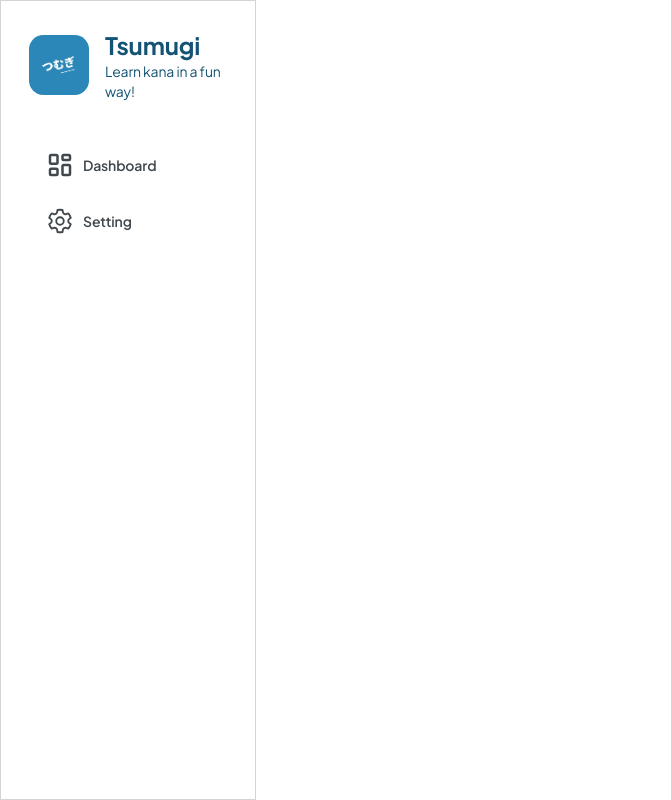
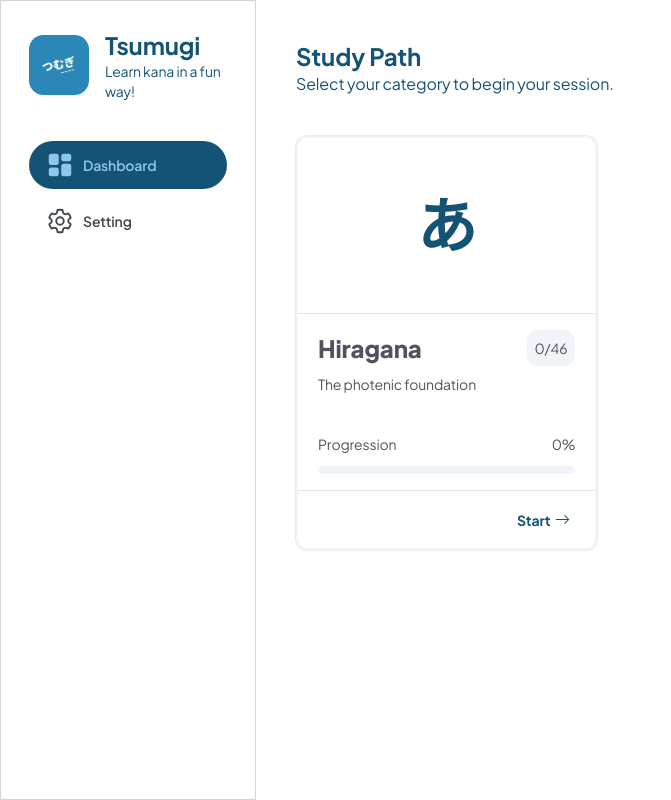
Before and after one commit to ryaand/Tsumugi, a React (Vite) app: page /mainMenu in a window 1280 px wide. Shown: the whole page, without its empty margins (0-671 px from the left). Built offline with nearby package versions, Linux system fonts and the light colour scheme.

Commit message:
refactor(navbar): add currentPath function

```diff
--- a/src/App.tsx
+++ b/src/App.tsx
@@ -24,7 +24,7 @@ const App = () => {
                 <Navbar />
                 <main className='flex-1'>
                     <Routes>
-                        <Route path='/' element={<MainMenu />} />
+                        <Route path='/mainMenu' element={<MainMenu />} />
                         <Route path='/settings' element={<SettingMenu />} />
                     </Routes>
                 </main>
--- a/src/features/mainMenu/page.tsx
+++ b/src/features/mainMenu/page.tsx
@@ -9,13 +9,13 @@ const MainMenu = () => {
                 <p>Select your category to begin your session.</p>
             </div>
             <div className="flex w-full pt-10 gap-5 items-center">
-                <Link to={"/hiraganaPickKana"} className="w-1/3">
+                <Link to={"/mainMenu/hiraganaPickKana"} className="w-1/3">
                     <PickCard picture={"あ"} title={"Hiragana"} description={"The photenic foundation"} />
                 </Link>
-                <Link to={"/hiraganaPickKana"} className="w-1/3 pointer-events-none opacity-0">
+                <Link to={"/mainMenu/hiraganaPickKana"} className="w-1/3 pointer-events-none opacity-0">
                     <PickCard picture={"ア"} title={"Katakana"} description={"For foreign words"} />
                 </Link>
-                <Link to={"/hiraganaPickKana"} className="w-1/3 pointer-events-none opacity-0">
+                <Link to={"/mainMenu/hiraganaPickKana"} className="w-1/3 pointer-events-none opacity-0">
                     <PickCard picture={"学"} title={"Kanji"} description={"Logographic characters"} />
                 </Link>
             </div>
--- a/src/utilities/navbar.tsx
+++ b/src/utilities/navbar.tsx
@@ -1,9 +1,14 @@
-import { NavLink } from "react-router-dom"
+import { NavLink, useLocation } from "react-router-dom"
 
 const Navbar = () => {
-    const getMenuClass = ({ isActive }) => {
+    const location = useLocation()
+    const currentPath = location.pathname
+
+    const isMainMenu = currentPath.startsWith("/mainMenu")
+    const isSettings = currentPath.startsWith("/settings")
+
+    const getMenuClass = (isActive: boolean) => {
         const baseClass = "flex justify-start p-3 px-4 gap-2 rounded-full items-center h-12 w-full"
-
         if (isActive) {
             return `${baseClass} bg-accent-foreground text-[rgb(145,198,236)]`
         } else {
@@ -21,21 +26,13 @@ const Navbar = () => {
                 </div>
             </div>
             <div className="font-semibold text-sm w-full gap-2 flex flex-col">
-                <NavLink to="/" className={getMenuClass} end>
-                    {({ isActive }) => (
-                        <>
-                            <svg xmlns="http://www.w3.org/2000/svg" width="30" height="30" viewBox="0 0 24 24"><path fill={isActive ? "rgb(145,198,236)" : "none"} stroke={isActive ? "rgb(145,198,236)" : "rgb(65,72,77)"} strokeWidth="2" d="M4 5a1 1 0 0 1 1-1h4a1 1 0 0 1 1 1v5a1 1 0 0 1-1 1H5a1 1 0 0 1-1-1V5Zm10 0a1 1 0 0 1 1-1h4a1 1 0 0 1 1 1v2a1 1 0 0 1-1 1h-4a1 1 0 0 1-1-1V5ZM4 16a1 1 0 0 1 1-1h4a1 1 0 0 1 1 1v3a1 1 0 0 1-1 1H5a1 1 0 0 1-1-1v-3Zm10-3a1 1 0 0 1 1-1h4a1 1 0 0 1 1 1v6a1 1 0 0 1-1 1h-4a1 1 0 0 1-1-1v-6Z" /></svg>
-                            <p>Dashboard</p>
-                        </>
-                    )}
+                <NavLink to="/mainMenu" className={getMenuClass(isMainMenu)} end>
+                    <svg xmlns="http://www.w3.org/2000/svg" width="30" height="30" viewBox="0 0 24 24"><path fill={isMainMenu ? "rgb(145,198,236)" : "none"} stroke={isMainMenu ? "rgb(145,198,236)" : "rgb(65,72,77)"} strokeWidth="2" d="M4 5a1 1 0 0 1 1-1h4a1 1 0 0 1 1 1v5a1 1 0 0 1-1 1H5a1 1 0 0 1-1-1V5Zm10 0a1 1 0 0 1 1-1h4a1 1 0 0 1 1 1v2a1 1 0 0 1-1 1h-4a1 1 0 0 1-1-1V5ZM4 16a1 1 0 0 1 1-1h4a1 1 0 0 1 1 1v3a1 1 0 0 1-1 1H5a1 1 0 0 1-1-1v-3Zm10-3a1 1 0 0 1 1-1h4a1 1 0 0 1 1 1v6a1 1 0 0 1-1 1h-4a1 1 0 0 1-1-1v-6Z" /></svg>
+                    <p>Dashboard</p>
                 </NavLink>
-                <NavLink to="/settings" className={getMenuClass}>
-                    {({ isActive }) => (
-                        <>
-                            <svg xmlns="http://www.w3.org/2000/svg" width="30" height="30" viewBox="0 0 24 24"><path fill={isActive ? "rgb(145,198,236)" : "none"} stroke={isActive ? "rgb(145,198,236)" : "rgb(65,72,77)"} stroke-linecap="round" stroke-linejoin="round" stroke-width="1.5" d="M7.05 6.462a2 2 0 0 0 2.63-1.519l.32-1.72a9 9 0 0 1 3.998 0l.322 1.72a2 2 0 0 0 2.63 1.519l1.649-.58a9 9 0 0 1 2.001 3.46l-1.33 1.14a2 2 0 0 0 0 3.037l1.33 1.139a9 9 0 0 1-2.001 3.46l-1.65-.58a2 2 0 0 0-2.63 1.519L14 20.777a9 9 0 0 1-3.998 0l-.322-1.72a2 2 0 0 0-2.63-1.519l-1.649.58a9 9 0 0 1-2.001-3.46l1.33-1.14a2 2 0 0 0 0-3.036L3.4 9.342a9 9 0 0 1 2-3.46zM12 9a3 3 0 1 1 0 6a3 3 0 0 1 0-6" clip-rule="evenodd" /></svg>
-                            <p>Setting</p>
-                        </>
-                    )}
+                <NavLink to="/settings" className={getMenuClass(isSettings)}>
+                    <svg xmlns="http://www.w3.org/2000/svg" width="30" height="30" viewBox="0 0 24 24"><path fill={isSettings ? "rgb(145,198,236)" : "none"} stroke={isSettings ? "rgb(145,198,236)" : "rgb(65,72,77)"} stroke-linecap="round" stroke-linejoin="round" stroke-width="1.5" d="M7.05 6.462a2 2 0 0 0 2.63-1.519l.32-1.72a9 9 0 0 1 3.998 0l.322 1.72a2 2 0 0 0 2.63 1.519l1.649-.58a9 9 0 0 1 2.001 3.46l-1.33 1.14a2 2 0 0 0 0 3.037l1.33 1.139a9 9 0 0 1-2.001 3.46l-1.65-.58a2 2 0 0 0-2.63 1.519L14 20.777a9 9 0 0 1-3.998 0l-.322-1.72a2 2 0 0 0-2.63-1.519l-1.649.58a9 9 0 0 1-2.001-3.46l1.33-1.14a2 2 0 0 0 0-3.036L3.4 9.342a9 9 0 0 1 2-3.46zM12 9a3 3 0 1 1 0 6a3 3 0 0 1 0-6" clip-rule="evenodd" /></svg>
+                    <p>Setting</p>
                 </NavLink>
             </div>
         </nav>
```
